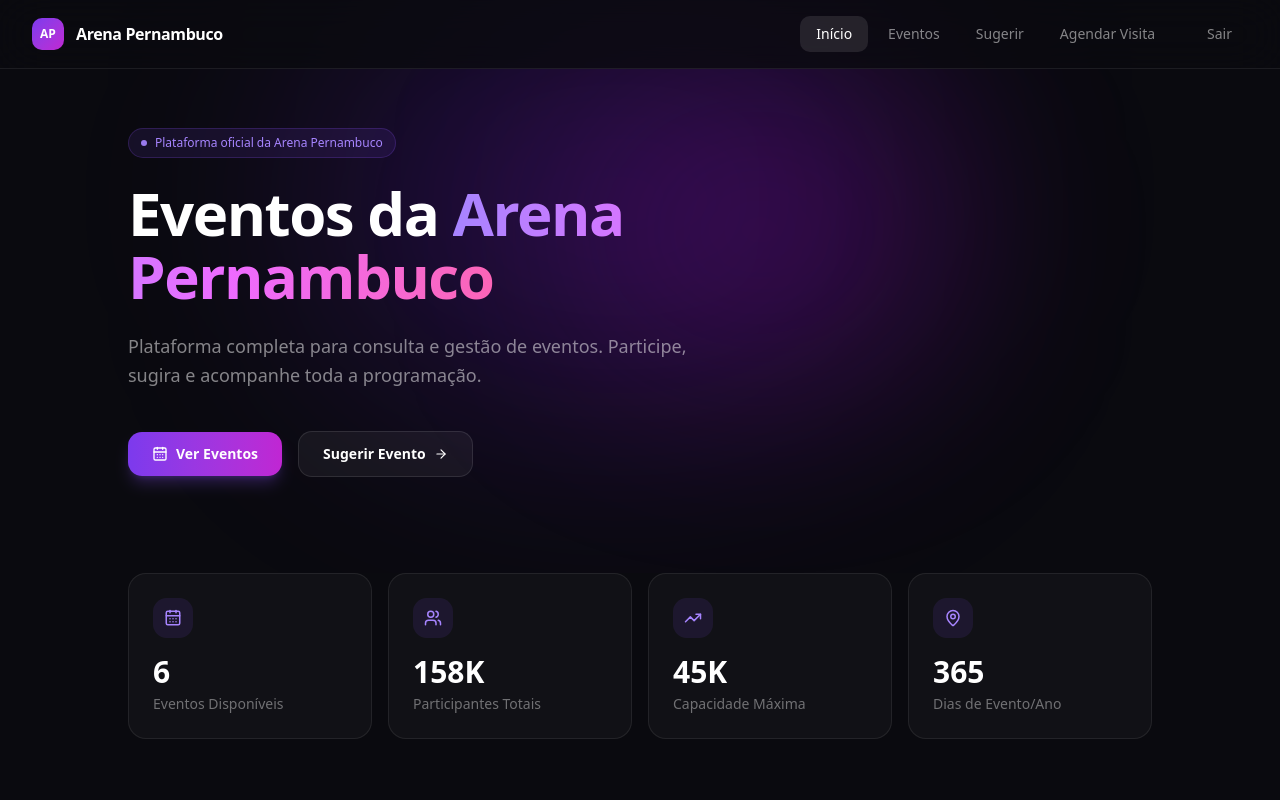
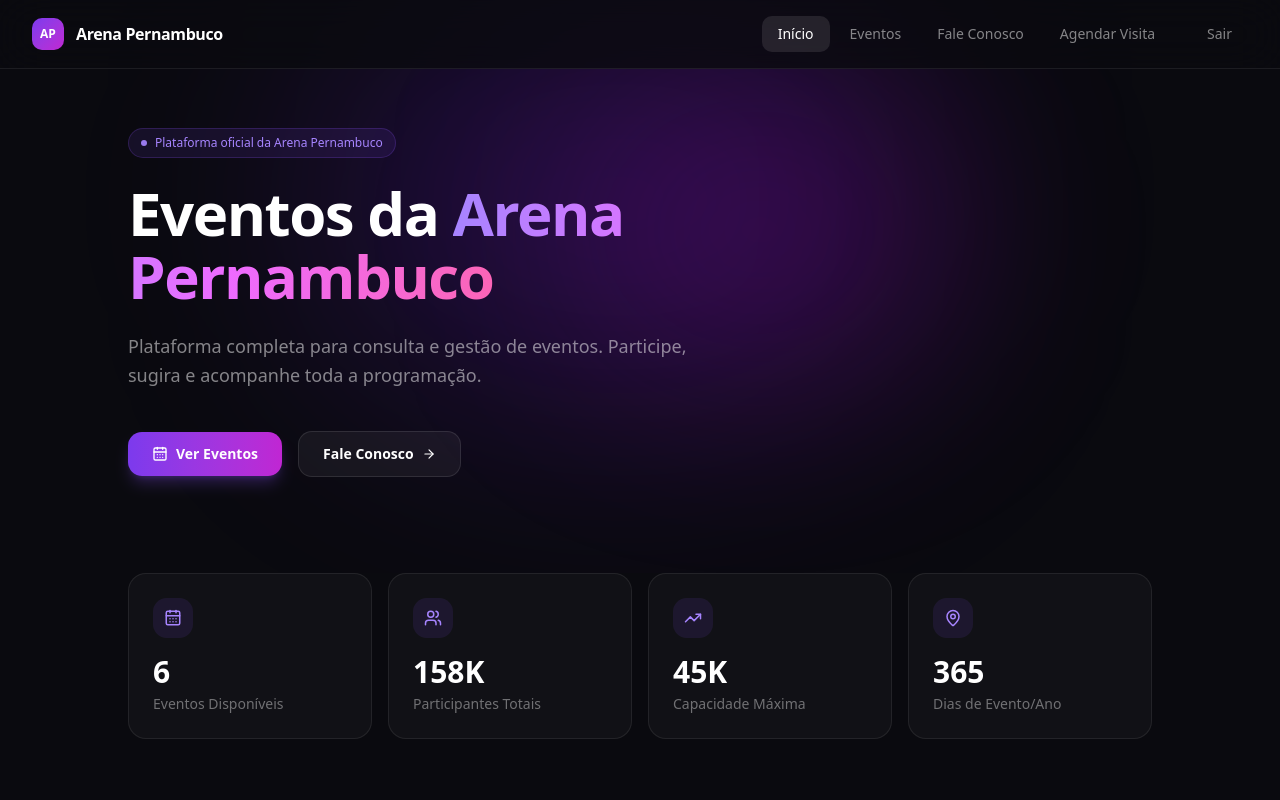
Before and after one commit to Ramontaffa/Connect-Tickets-front, a Next.js app: page /home in a window 1280 px wide. Shown: the top 800 px of the page. Built offline with nearby package versions, Linux system fonts and the light colour scheme.

Commit message:
feat: update navigation links to replace "Sugerir Evento" with "Fale Conosco"

```diff
--- a/src/app/home/page.tsx
+++ b/src/app/home/page.tsx
@@ -89,10 +89,10 @@
               Ver Eventos
             </Link>
             <Link
-              href="/sugerir"
+              href="/fale-conosco"
               className={arenaTheme.secondaryButton}
             >
-              Sugerir Evento
+              Fale Conosco
               <ArrowRight size={14} />
             </Link>
           </div>
--- a/src/components/arena/arena-top-nav.tsx
+++ b/src/components/arena/arena-top-nav.tsx
@@ -11,7 +11,11 @@
 const navItems = [
   { key: "home" as const, label: "Início", href: "/home" },
   { key: "eventos" as const, label: "Eventos", href: "/eventos" },
-  { key: "sugerir" as const, label: "Sugerir", href: "/sugerir" },
+  {
+    key: "fale-conosco" as const,
+    label: "Fale Conosco",
+    href: "/fale-conosco",
+  },
   {
     key: "agendar-visita" as const,
     label: "Agendar Visita",
@@ -21,12 +25,12 @@
 
 export function ArenaTopNav({ active }: ArenaTopNavProps) {
   return (
-    <nav className="fixed top-0 left-0 right-0 z-50 flex items-center justify-between border-b border-[var(--arena-border)] bg-[var(--arena-nav)] px-8 py-4 backdrop-blur-xl">
+    <nav className="fixed top-0 left-0 right-0 z-50 flex items-center justify-between border-b border-arena-border bg-arena-nav px-8 py-4 backdrop-blur-xl">
       <div className="flex items-center gap-3">
-        <div className="flex h-8 w-8 items-center justify-center rounded-lg bg-linear-to-br from-[var(--arena-brand-start)] to-[var(--arena-brand-end)] text-xs font-bold">
+        <div className="flex h-8 w-8 items-center justify-center rounded-lg bg-linear-to-br from-arena-brand-start to-arena-brand-end text-xs font-bold">
           AP
         </div>
-        <span className="text-[var(--arena-text)] font-semibold tracking-tight">Arena Pernambuco</span>
+        <span className="text-arena-text font-semibold tracking-tight">Arena Pernambuco</span>
       </div>
 
       <div className="flex items-center gap-1">
@@ -37,8 +41,8 @@
             className={cn(
               "rounded-lg px-4 py-2 text-sm font-medium transition-all",
               active === item.key
-                ? "bg-white/10 text-[var(--arena-text)]"
-                : "text-white/50 hover:bg-white/5 hover:text-[var(--arena-text)]",
+                ? "bg-white/10 text-arena-text"
+                : "text-white/50 hover:bg-white/5 hover:text-arena-text",
             )}
           >
             {item.label}
@@ -47,7 +51,7 @@
 
         <Link
           href="/"
-          className="ml-4 rounded-lg px-4 py-2 text-sm font-medium text-white/50 transition-all hover:bg-white/5 hover:text-[var(--arena-text)]"
+          className="ml-4 rounded-lg px-4 py-2 text-sm font-medium text-white/50 transition-all hover:bg-white/5 hover:text-arena-text"
         >
           Sair
         </Link>
```
